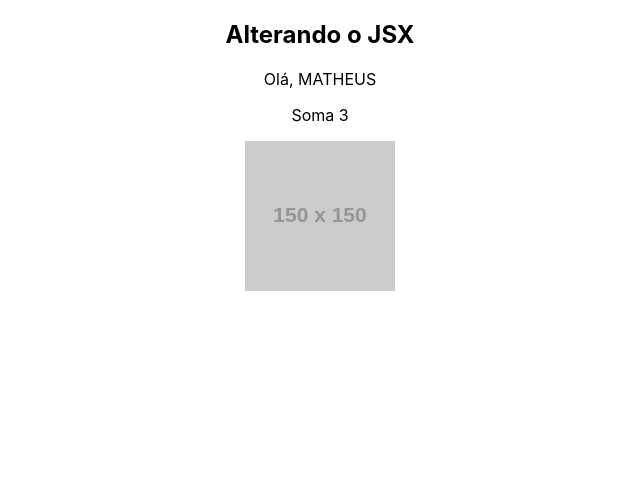
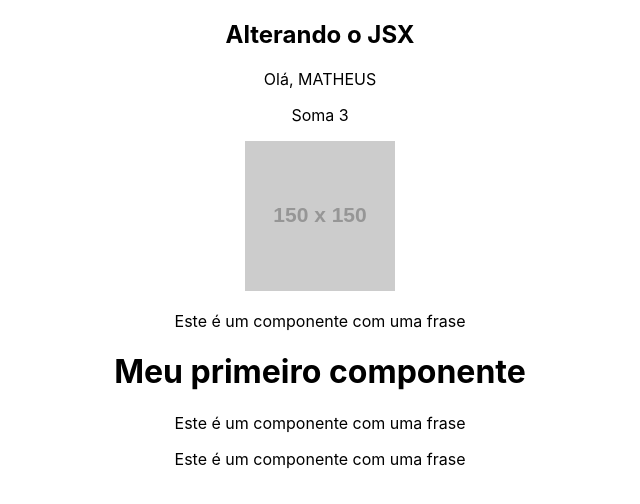
Before and after one commit to Thiago11112000/Curso-de-React-YT, a React (Create React App) app: page / in a window 1280 px wide. Shown: the top 504 px of the page, without its empty margins (320-960 px from the left). Built offline with nearby package versions, Linux system fonts and the light colour scheme.

Commit message:
Criando componentes em React

```diff
--- a/src/App.js
+++ b/src/App.js
@@ -1,4 +1,5 @@
 import './App.css';
+import HelloWorld from './components/HelloWorld';
 
 function App() {
 
@@ -15,6 +16,8 @@
       <p> Olá, {newName}</p>
       <p> Soma {sum(1,2)}</p>
        <img src={url} alt="Minha imagem" />
+
+       < HelloWorld />
     </div>
   );
 }
--- /dev/null
+++ b/src/components/Frase.js
@@ -0,0 +1,9 @@
+function Frase(){
+return (
+    <div>
+        <p> Este é um componente com uma frase</p>
+    </div>
+)
+
+}
+export default Frase;
--- /dev/null
+++ b/src/components/HelloWorld.js
@@ -0,0 +1,16 @@
+import Frase from "./Frase"
+
+function HelloWorld(){
+
+    return (
+        <div>
+            <Frase/>
+            <h1> Meu primeiro componente</h1>
+            <Frase/>
+            <Frase/>
+        </div>
+    )
+}
+
+
+export default HelloWorld
```
